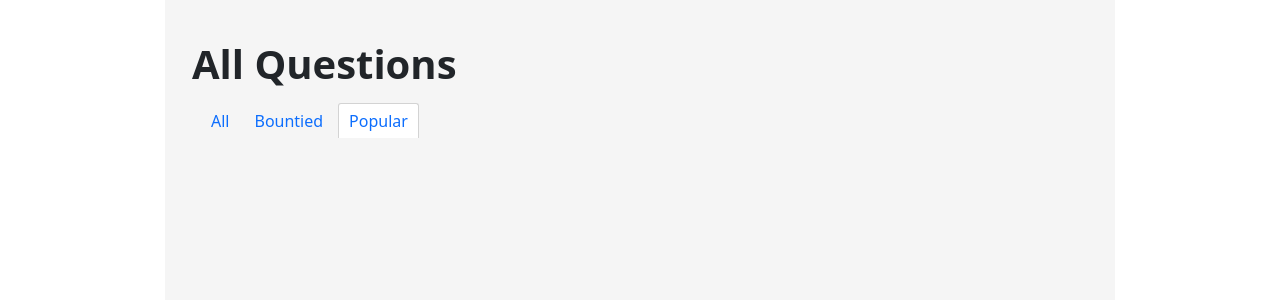
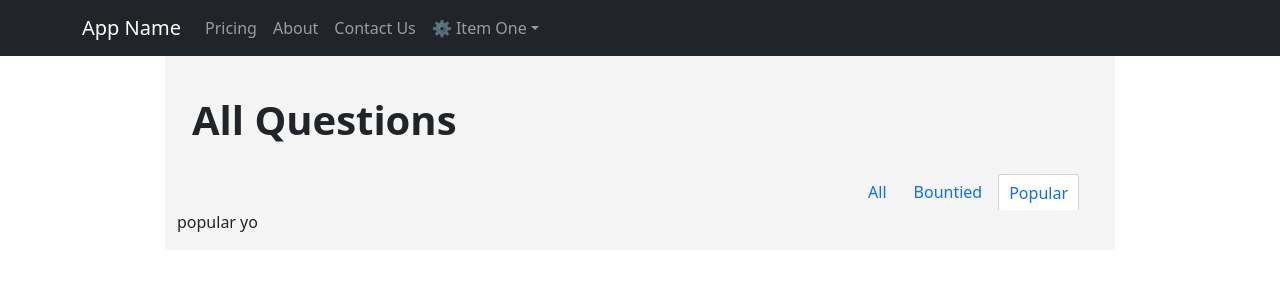
Before and after one commit to duclam227/UIMarket-Frontend, a React (Create React App) app: page /questions/popular in a window 1280 px wide. Shown: the top 300 px of the page. Built offline with nearby package versions, Linux system fonts and the light colour scheme.

Commit message:
add PageWithNavbar to QuestionListsPage and adjust some CSS

```diff
--- a/src/pages/QuestionsListPage/QuestionListsPage.module.css
+++ b/src/pages/QuestionsListPage/QuestionListsPage.module.css
@@ -1,21 +1,21 @@
 .container {
 	position: relative;
-	min-height: 100vh;
+	height: 100%;
 }
 
 .title {
-	margin: 40px 0 15px 15px;
+	margin: 40px 0 30px 15px;
 	font-weight: 600;
 }
 
 .mainContent {
 	background-color: rgb(245, 245, 245);
-	min-height: 100vh;
 }
 
 .tabContainer {
 	display: flex;
 	flex-direction: row;
+	justify-content: flex-end;
 	gap: 5px;
 }
 
@@ -23,12 +23,10 @@
 	display: flex;
 	align-items: center;
 	justify-content: center;
-
-	text-decoration: none;
-
 	padding: 5px 10px;
 
-	border: none;
+	border: 1px solid transparent;
+	text-decoration: none;
 }
 
 .tabItem.active {
--- a/src/pages/QuestionsListPage/QuestionListsPage.tsx
+++ b/src/pages/QuestionsListPage/QuestionListsPage.tsx
@@ -4,6 +4,8 @@ import { FC } from 'react';
 import { Routes, Route, Navigate } from 'react-router-dom';
 
 import QuestionListsPageNavigator from './QuestionListsPageNavigator';
+import { QuestionList, PageWithNavbar } from '../../components';
+
 import style from './QuestionListsPage.module.css';
 
 const QuestionListsPage: FC = () => {
@@ -25,20 +27,26 @@ const QuestionListsPage: FC = () => {
 
 	return (
 		<>
+			<PageWithNavbar>
 				<Container className={style.container} fluid='sm'>
 					<Row>
 						<Col></Col>
 						<Col xs={10} className={style.mainContent}>
 							<h1 className={style.title}>All Questions</h1>
 							<QuestionListsPageNavigator tabList={tabList} />
+
 							<Routes>
-							<Route path="" element={<Navigate replace to='all' />} />
+								<Route path="all" element={<QuestionList questionsList={[{ question: '1' }, { question: '2' }]} />} />
+								<Route path="bountied" element={<p>bountied hey</p>} />
+								<Route path="popular" element={<p>popular yo</p>} />
+								<Route path="/*" element={<Navigate replace to='all' />} />
 							</Routes>
 						</Col>
 						<Col></Col>
 					</Row>
+				</Container>
+			</PageWithNavbar>
 
-			</Container>
 		</>
 	);
 };
--- a/src/pages/QuestionsListPage/QuestionListsPageNavigator.tsx
+++ b/src/pages/QuestionsListPage/QuestionListsPageNavigator.tsx
@@ -2,13 +2,9 @@ import classNames from 'classnames';
 import { FC } from 'react';
 import Container from 'react-bootstrap/Container';
 import { NavLink } from 'react-router-dom';
+import { navigatorTabItem } from '../../app/util/interfaces';
 
 import style from './QuestionListsPage.module.css';
-
-interface navigatorTabItem {
-  path: string,
-  label: string,
-}
 
 interface Props {
   tabList: Array<navigatorTabItem>;
```
Lines whose indentation alone changed are shown as unchanged.
